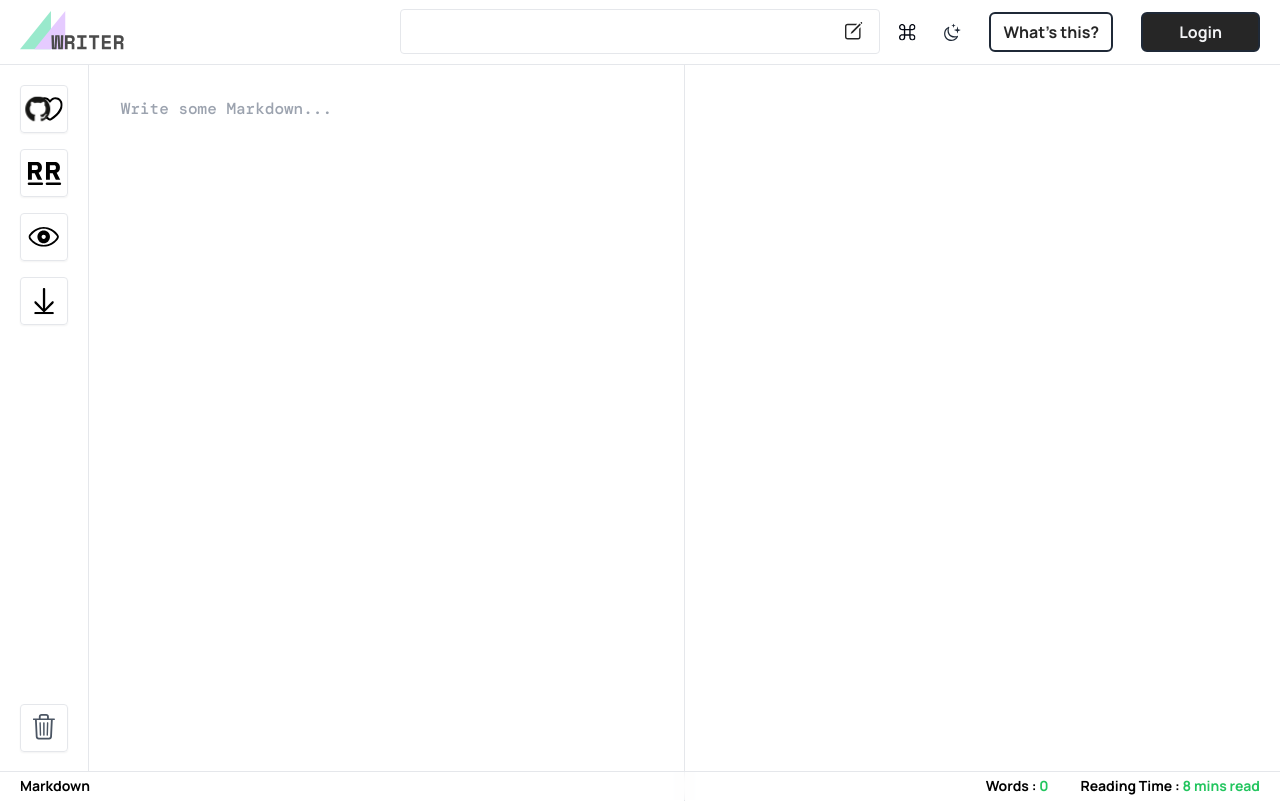
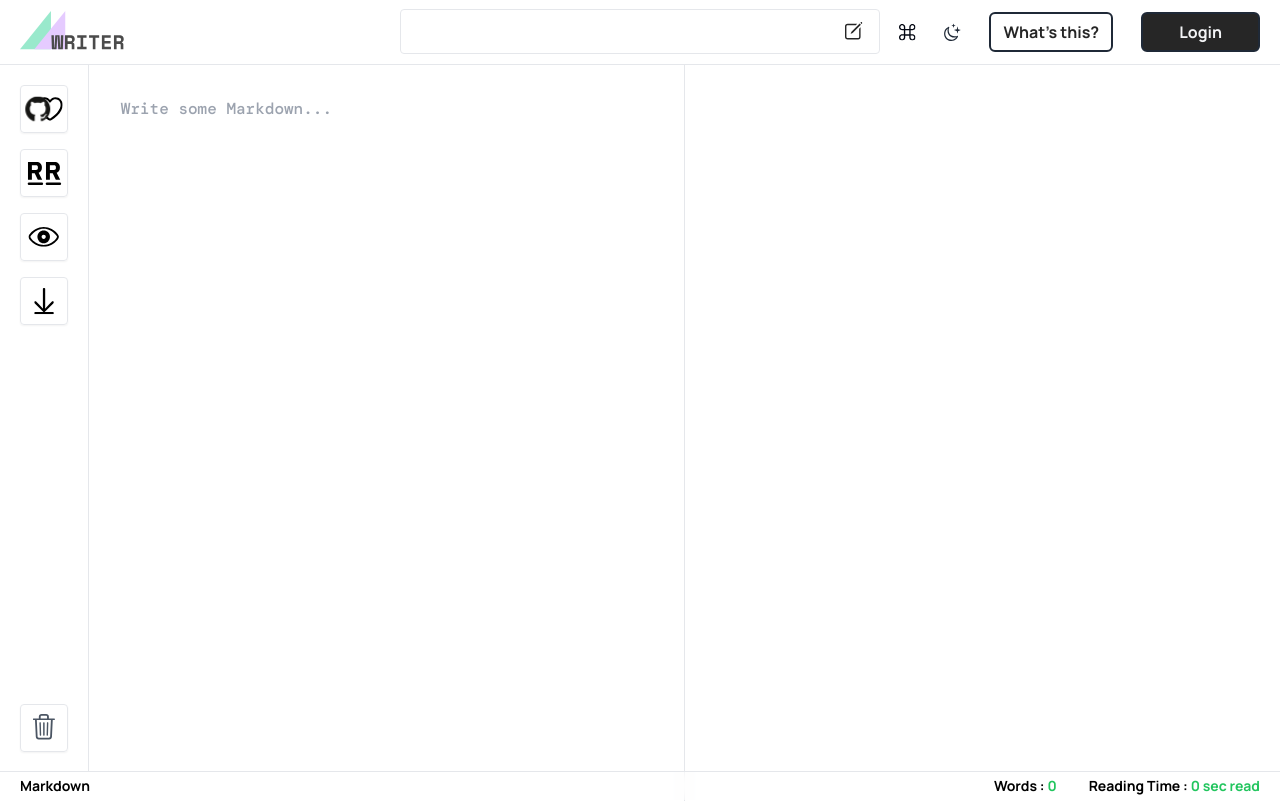
Before and after one commit to nabeelcodes/markedwriter, a React (Vite) app: page /1 in a window 1280 px wide. Built offline with nearby package versions, Linux system fonts and the light colour scheme.

Commit message:
Added ReadingTime feature to StatusBar.
- StatusBar finished.
- Added getReadingTime, a custom helper function to calculate average human reading time.
- uninstalled un-necessary packages.

```diff
--- /dev/null
+++ b/src/components/StatusBar/ReadingTime.tsx
@@ -0,0 +1,25 @@
+// import readingTime from "reading-time";
+import { useParams } from "react-router-dom";
+import { useAtom } from "jotai";
+import { appDataAtom } from "../../store/appState";
+import { getCurrentPost } from "../../lib/getCurrentPost";
+import { countWords } from "../../lib/countWords";
+import { getReadingTime } from "../../lib/getReadingTime";
+
+export const ReadingTime = () => {
+  const { id: pageId } = useParams();
+  const [appData] = useAtom(appDataAtom);
+  const contentToParse = getCurrentPost(appData, pageId)?.content;
+  const numberOfWords = countWords(contentToParse);
+  const readingTime = getReadingTime(numberOfWords, {
+    /* MANDATORY VALUE */
+    /* Denotes the average reading speed of a human in words per minute */
+    wordsPerMinute: 200,
+  });
+
+  return (
+    <article className="hidden md:block">
+      Reading Time : <span className="text-green-500">{readingTime}</span>
+    </article>
+  );
+};
--- a/src/components/StatusBar/StatusBar.tsx
+++ b/src/components/StatusBar/StatusBar.tsx
@@ -1,5 +1,6 @@
 import { memo } from "react";
 import { WordCount } from "./WordCount";
+import { ReadingTime } from "./ReadingTime";
 import { cn } from "../../lib/classNameHelper";
 
 export const StatusBar = memo(() => {
@@ -19,9 +20,7 @@ export const StatusBar = memo(() => {
       <div className="flex items-center justify-between gap-8 font-bold">
         <WordCount />
 
-        <article className="hidden md:block">
-          Reading Time : <span className="text-green-500">8 mins read</span>
-        </article>
+        <ReadingTime />
       </div>
     </section>
   );
--- /dev/null
+++ b/src/lib/getReadingTime.ts
@@ -0,0 +1,20 @@
+type getReadingTimeProps = (
+  wordCount: number,
+  options: { wordsPerMinute: number }
+) => string;
+
+export const getReadingTime: getReadingTimeProps = (wordCount, options) => {
+  const { wordsPerMinute } = options;
+  const minutes = wordCount / wordsPerMinute;
+  const seconds = minutes * 60;
+  const timeInSeconds = Math.floor(parseFloat(seconds.toFixed(2)));
+  const timeInMinutes = Math.ceil(parseFloat(minutes.toFixed(2)));
+
+  if (seconds < 1) {
+    return `0 sec read`;
+  } else if (seconds >= 1 && seconds < 60) {
+    return `${timeInSeconds} sec read`;
+  } else {
+    return `${timeInMinutes} min read`;
+  }
+};
```
Also changed, not shown: 1 other file (tests, documents, lock files or other folders).
